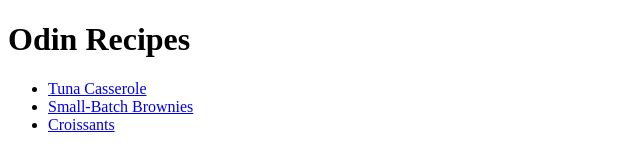
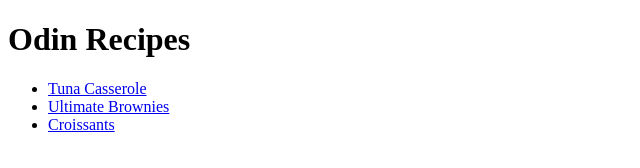
Before and after one commit to Risclover/odin-recipes, a plain HTML site: page index.html in a window 1280 px wide. Shown: the full height of the page, 0-640 px from the left. Drawn offline with Linux system fonts and the light colour scheme.

Commit message:
Changed 'One-Batch Brownies' to 'Ultimate Brownies'.

```diff
--- a/index.html
+++ b/index.html
@@ -13,7 +13,7 @@
             <a href="./recipes/tunacasserole.html">Tuna Casserole</a>
         </li>
         <li>
-            <a href="./recipes/brownies.html">Small-Batch Brownies</a>
+            <a href="./recipes/brownies.html">Ultimate Brownies</a>
         </li>
         <li>
             <a href="./recipes/croissants.html">Croissants</a>
```
